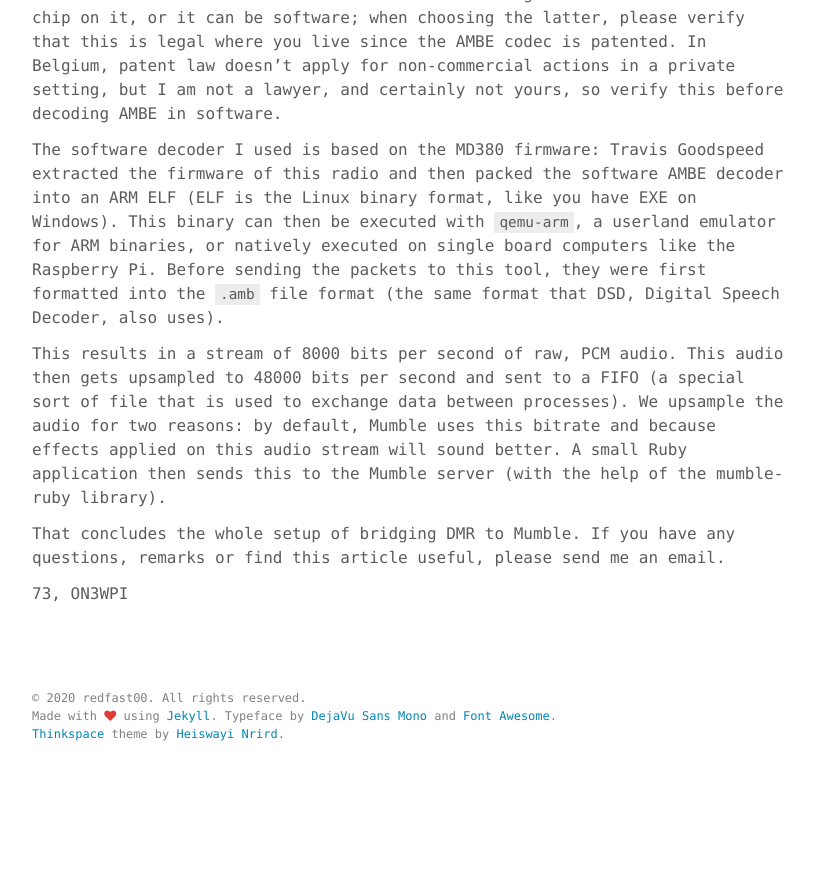
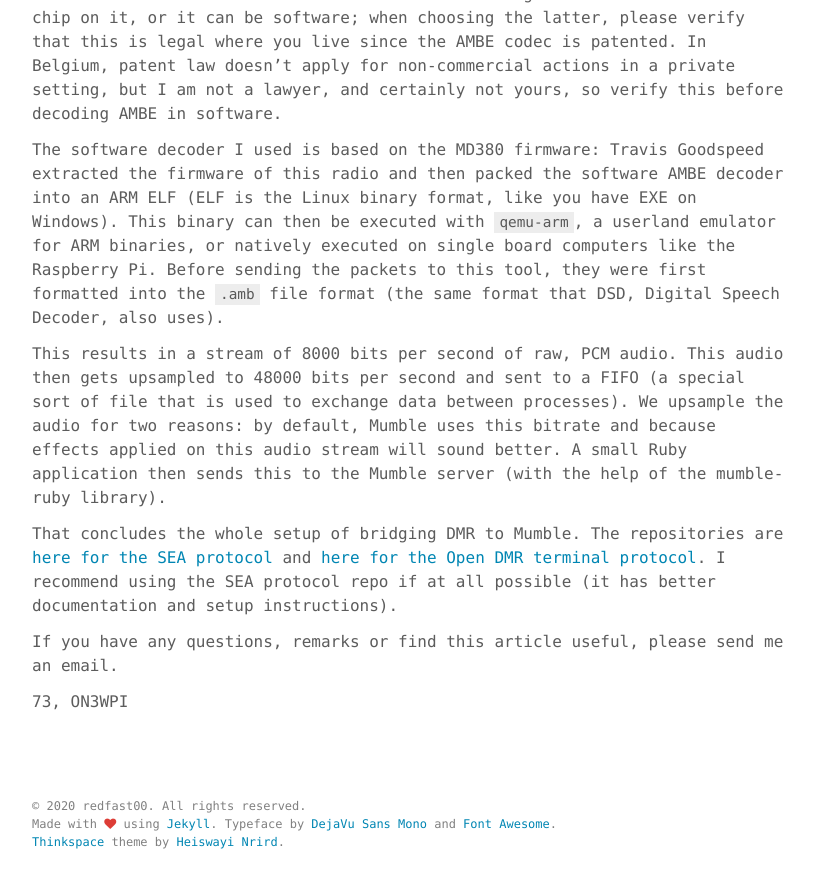
Before and after one commit to redfast00/redfast00.github.io, a Jekyll site: the page built from _posts/2020-05-06-building-a-brandmeister-dmr-bridge.md, in a window 1280 px wide and 900 px high, scrolled down 2051 px. Shown: the top 888 px of the window, without its empty margins (232-1046 px from the left). Built offline with Jekyll 4.4.1, drawn with Linux system fonts in a browser that asks for light colours; before the commit the page ends 2843 px from its top, so only the background shows below that.

Commit message:
Add links

```diff
--- a/_posts/2020-05-06-building-a-brandmeister-dmr-bridge.md
+++ b/_posts/2020-05-06-building-a-brandmeister-dmr-bridge.md
@@ -94,8 +94,10 @@ effects applied on this audio stream will sound better.
 A small Ruby application then sends this to the Mumble server (with the
 help of the mumble-ruby library).
 
-That concludes the whole setup of bridging DMR to Mumble. If you have any questions, remarks
-or find this article useful, please send me an email.
+That concludes the whole setup of bridging DMR to Mumble. The repositories are [here for the SEA protocol](https://github.com/redfast00/brandmeister-dmr-sea)
+and [here for the Open DMR terminal protocol](https://github.com/redfast00/brandmeister-dmr-opendmr). I recommend using the SEA protocol repo if at all possible (it has better documentation and setup instructions).
+
+If you have any questions, remarks or find this article useful, please send me an email.
 
 73,
 ON3WPI
```
